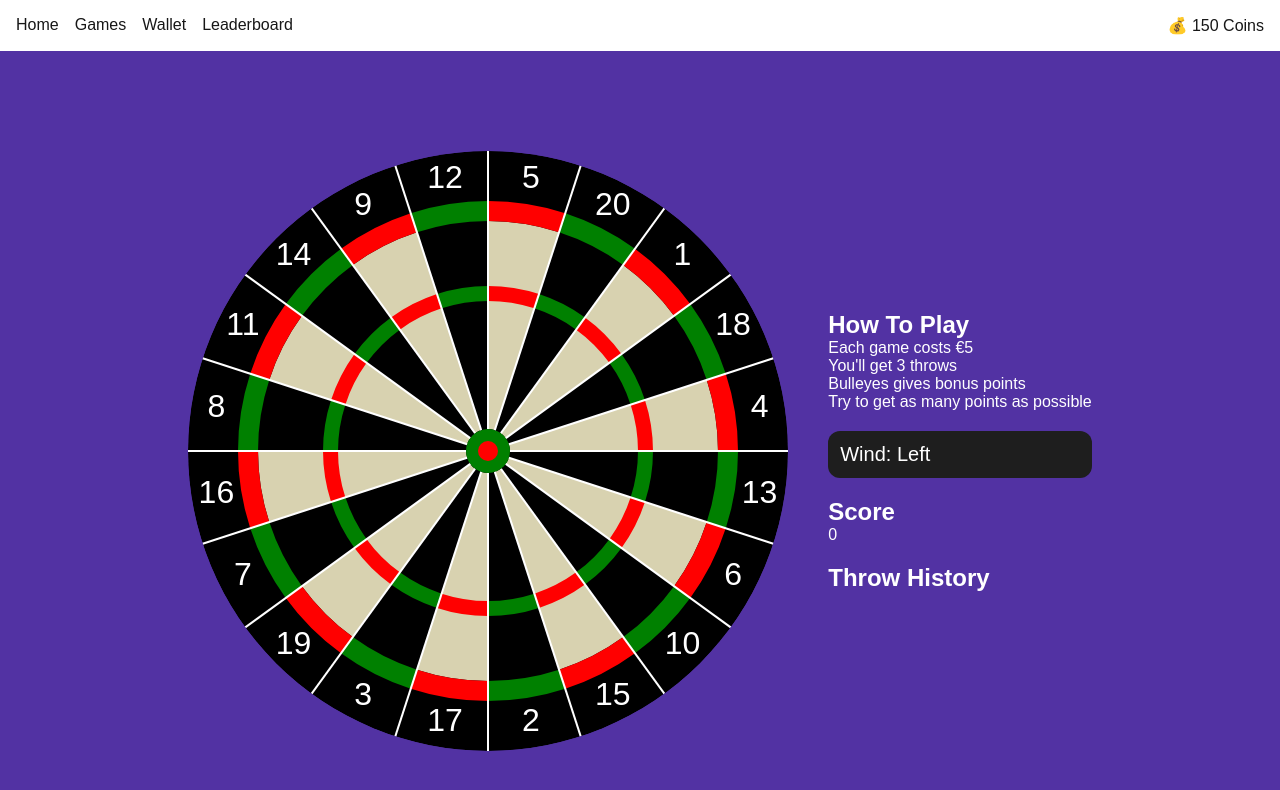
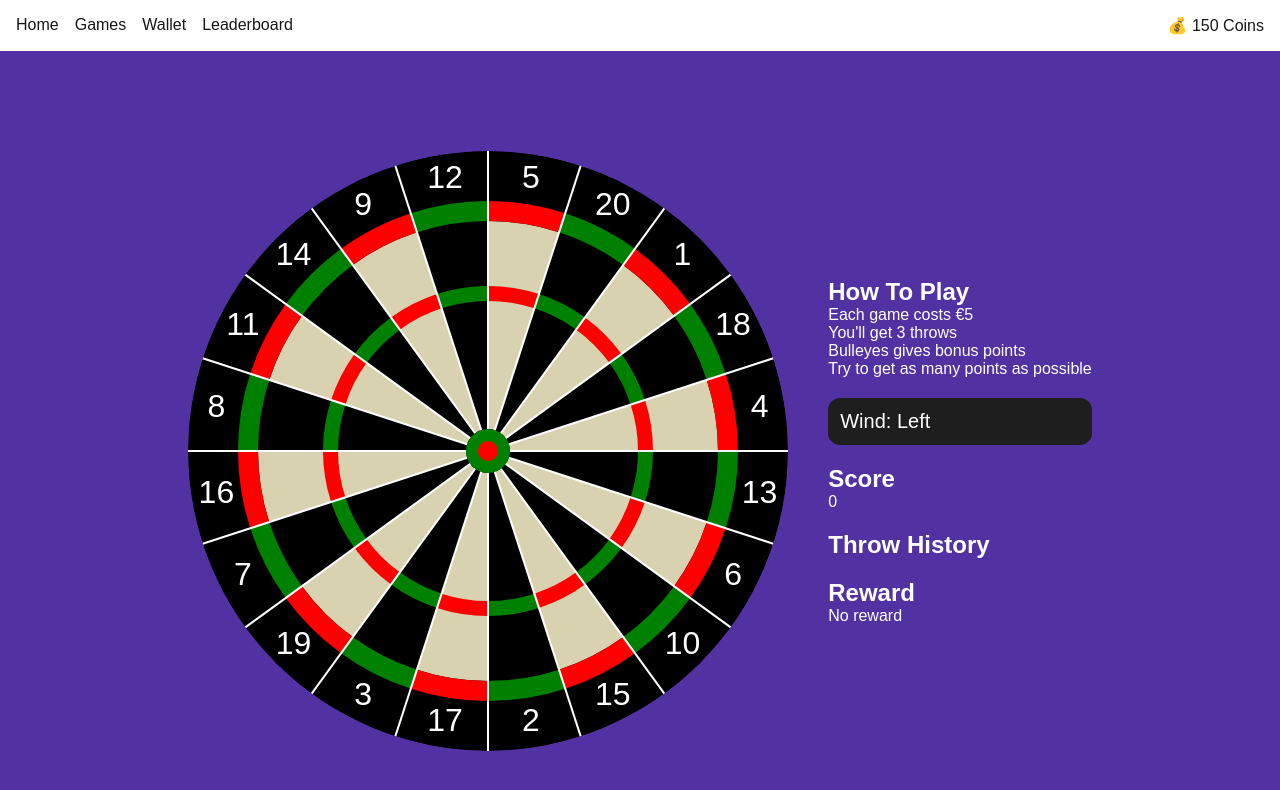
Before and after one commit to AllanTran90/Tivoli, a Next.js app: page /darts in a window 1280 px wide. Shown: the top 790 px of the page. Built offline with nearby package versions, Linux system fonts and the light colour scheme.

Commit message:
Add reusable reward rules system and fix reward priority order

```diff
--- a/src/app/darts/page.tsx
+++ b/src/app/darts/page.tsx
@@ -7,6 +7,7 @@ import GameButton from "@/components/Gamebutton";
 import HowToPlay from "@/components/HowToPlay";
 import History from "@/components/History";
 import Wind from "@/components/darts/Wind";
+import RewardSystem from "@/components/RewardSystem";
 
 export default function DartsPage() {
   const [score, setScore] = useState(0);
@@ -89,6 +90,20 @@ const [wind, setWind] =
             items={history}
             />
 
+        <RewardSystem
+            value={score}
+            rules={[
+                {
+                    condition: (v) => v >= 150,
+                    reward: "x3 Money",
+                },
+                {
+                    condition: (v) => v >= 100,
+                    reward: "x2 Money",
+                },
+                ]}
+                />
+
 
         {throwsLeft <= 0 && (
           <GameButton text="Play Again" onClick={resetRound} />
```
